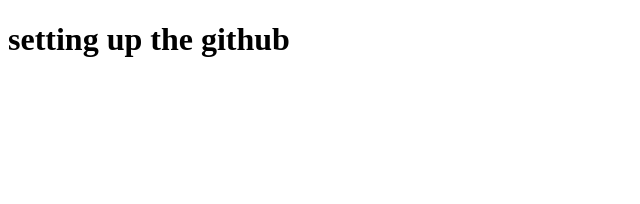
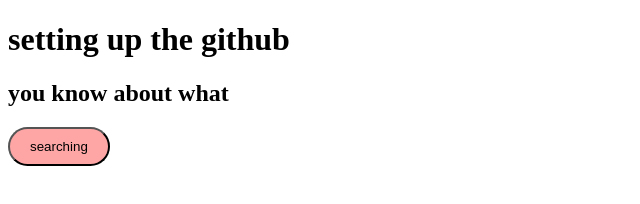
Before and after one commit to GauraVPandeyyy/test, a plain HTML site: page index.html in a window 1280 px wide. Shown: the whole page, without its empty margins (0-640 px from the left). Drawn offline with Linux system fonts and the light colour scheme.

Commit message:
add style.css

```diff
--- a/index.html
+++ b/index.html
@@ -4,8 +4,11 @@
     <meta charset="UTF-8">
     <meta name="viewport" content="width=device-width, initial-scale=1.0">
     <title>Document</title>
+    <link rel="stylesheet" href="style.css">
 </head>
 <body>
     <h1>setting up the github</h1>
+    <h2>you know about what</h2>
+    <button>searching</button>
 </body>
 </html>
--- /dev/null
+++ b/style.css
@@ -0,0 +1,5 @@
+button{
+    padding: 10px 20px;
+    background-color: #fea6a6;
+    border-radius: 20px;
+}
```
